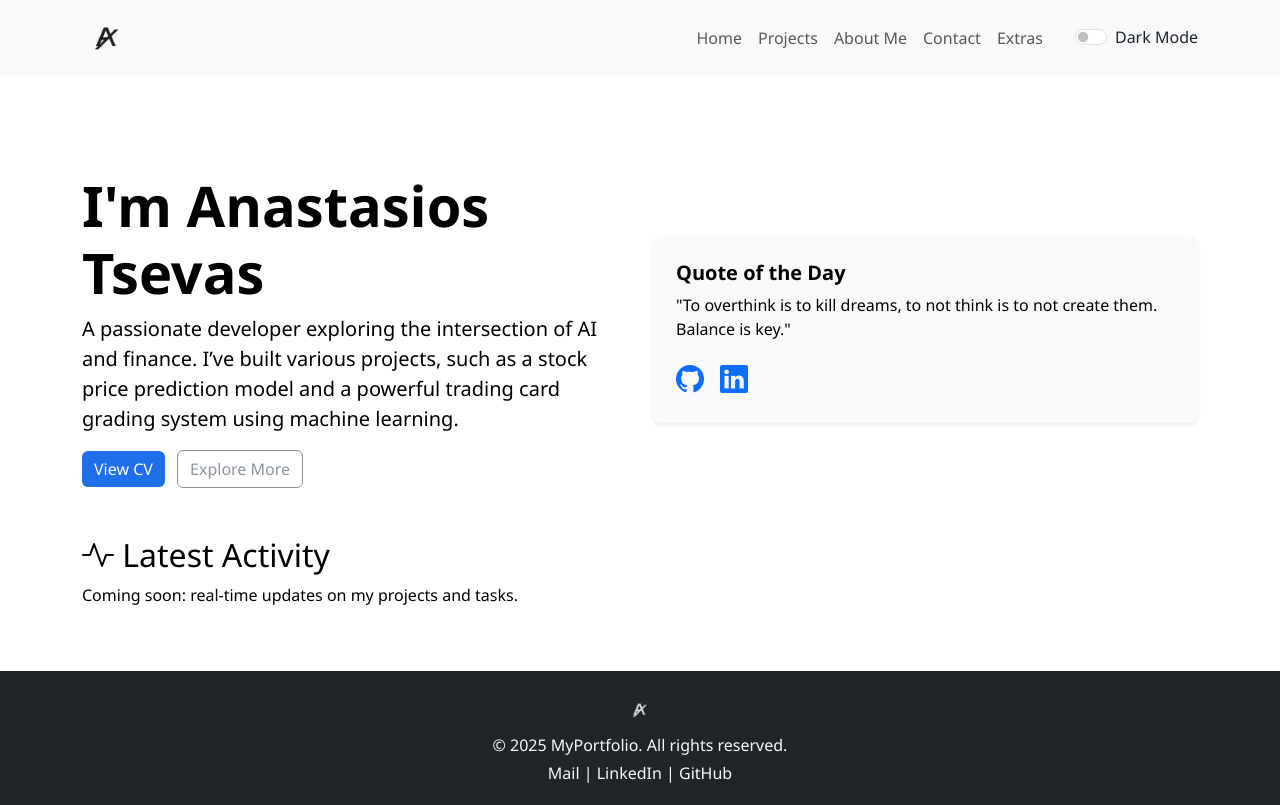
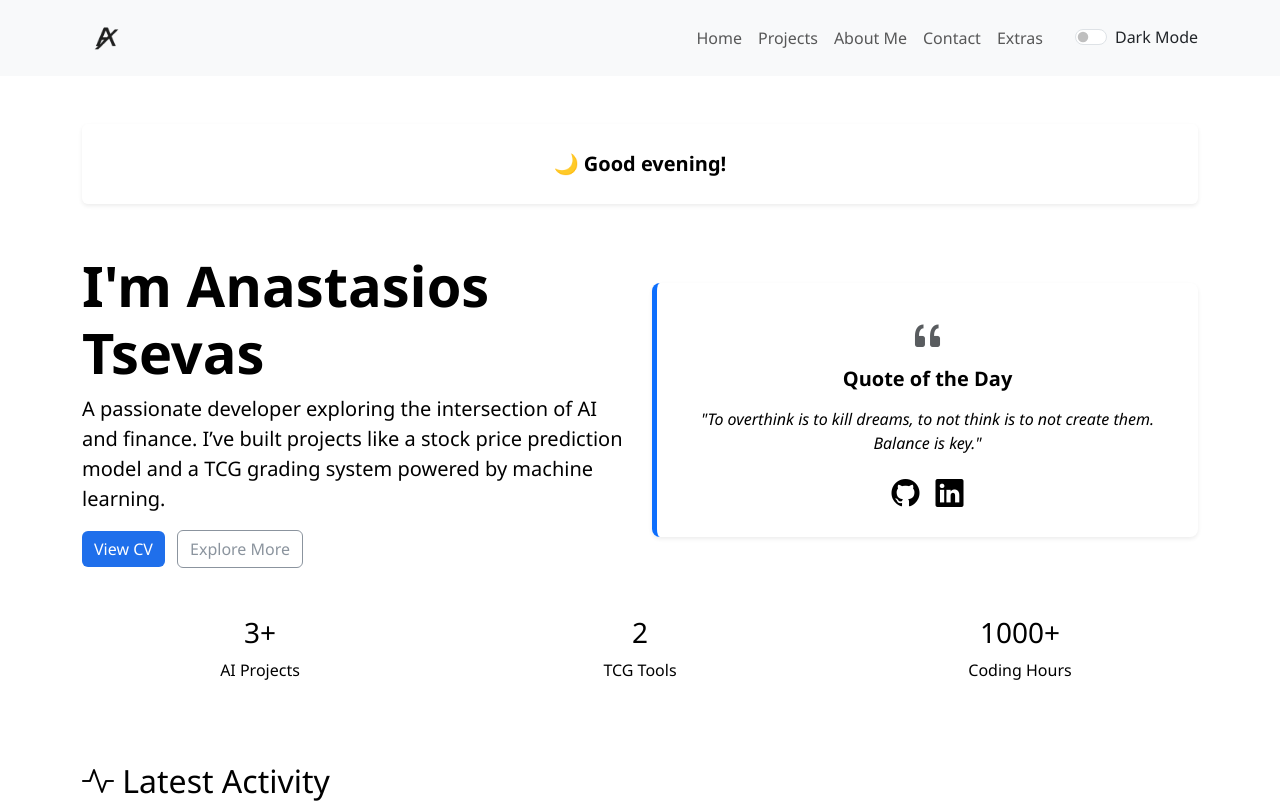
Before and after one commit to naxad/portfolio-website, a plain HTML site: page index.html in a window 1280 px wide. Shown: the top 805 px of the page. Drawn offline with nearby package versions, Linux system fonts and the light colour scheme.

Commit message:
- Added greeting box to top of homepage with dynamic message (morning, afternoon, evening)

```diff
--- a/css/style.css
+++ b/css/style.css
@@ -183,3 +183,23 @@ footer {
   border-width: 1px;
   border-color: rgba(255, 255, 255, 0.15);
 }
+
+
+.quote-box {
+  background-color: rgba(255, 255, 255, 0.04);
+  border-left: 5px solid var(--primary-color, #0d6efd);
+  color: var(--main-text);
+}
+
+/* fix for greeting and quote symbol color */
+#greeting,
+.quote-box i {
+  color: var(--main-text);
+}
+
+
+.greeting-box {
+  background-color: rgba(255, 255, 255, 0.05);
+  color: var(--main-text);
+  border: 1px solid rgba(255, 255, 255, 0.1);
+}
--- a/index.html
+++ b/index.html
@@ -17,27 +17,32 @@
   <!-- Navbar -->
   <div id="navbar"></div>
 
-  <!-- Main -->
+  <!-- Main Content -->
   <main class="container py-5">
+    <section class="mb-4">
+      <div class="greeting-box text-center p-4 rounded shadow-sm">
+        <p id="greeting" class="m-0 fs-5 fw-semibold"></p>
+      </div>
+    </section>
+    <!-- Hero -->
     <section class="row align-items-center my-5">
       <div class="col-lg-6 text-center text-lg-start mb-4 mb-lg-0">
         <h1 class="display-4 fw-bold">I'm Anastasios Tsevas</h1>
         <p class="lead">
           A passionate developer exploring the intersection of AI and finance.
-          I’ve built various projects, such as a <strong>stock price prediction model</strong> and a powerful
-          <strong>trading card grading system</strong> using machine learning.
+          I’ve built projects like a <strong>stock price prediction model</strong> and a
+          <strong>TCG grading system</strong> powered by machine learning.
         </p>
         <a href="about.html" class="btn btn-primary me-2">View CV</a>
         <a href="custom.html" class="btn btn-outline-secondary">Explore More</a>
       </div>
 
       <div class="col-lg-6">
-        <div class="p-4 rounded-3 shadow-sm" style="background-color: var(--card-bg); color: var(--main-text);">
-          <h5 class="fw-bold">Quote of the Day</h5>
-          <p>
-            "To overthink is to kill dreams, to not think is to not create them. Balance is key."
-          </p>
-          <div class="d-flex gap-3 mt-3">
+        <div class="p-4 rounded-3 shadow-sm text-center quote-box">
+          <i class="bi bi-quote fs-1 d-block text-muted"></i>
+          <h5 class="fw-bold mb-3">Quote of the Day</h5>
+          <p class="fst-italic mb-0">"To overthink is to kill dreams, to not think is to not create them. Balance is key."</p>
+          <div class="d-flex justify-content-center gap-3 mt-3">
             <a href="https://github.com/naxad" target="_blank" aria-label="GitHub Profile">
               <i class="bi bi-github fs-3"></i>
             </a>
@@ -49,6 +54,26 @@
       </div>
     </section>
 
+    <!-- Greeting (optional) -->
+    <p id="greeting" class="text-center text-muted mb-4"></p>
+
+    <!-- Quick Stats -->
+    <section class="row text-center mb-5">
+      <div class="col-md-4 mb-3">
+        <h3>3+</h3>
+        <p>AI Projects</p>
+      </div>
+      <div class="col-md-4 mb-3">
+        <h3>2</h3>
+        <p>TCG Tools</p>
+      </div>
+      <div class="col-md-4 mb-3">
+        <h3>1000+</h3>
+        <p>Coding Hours</p>
+      </div>
+    </section>
+
+    <!-- Latest Activity -->
     <section class="mt-5">
       <h2><i class="bi bi-activity"></i> Latest Activity</h2>
       <p style="color: var(--main-text);">Coming soon: real-time updates on my projects and tasks.</p>
@@ -59,8 +84,9 @@
   <div id="footer"></div>
 
   <!-- Scripts -->
-  <script src="https://code.jquery.com/jquery-3.7.1.min.js"></script>
-  <script src="https://cdn.jsdelivr.net/npm/bootstrap@5.3.3/dist/js/bootstrap.bundle.min.js"></script>
-  <script src="js/script.js"></script>
+  <script src="https://code.jquery.com/jquery-3.7.1.min.js" defer></script>
+  <script src="https://cdn.jsdelivr.net/npm/bootstrap@5.3.3/dist/js/bootstrap.bundle.min.js" defer></script>
+  <script src="js/script.js" defer></script>
+  <script src="js/index.js" defer></script>
 </body>
 </html>
--- /dev/null
+++ b/js/index.js
@@ -0,0 +1,13 @@
+document.addEventListener("DOMContentLoaded", () => {
+  const hour = new Date().getHours();
+  let greeting = "";
+  if (hour < 12) {
+    greeting = "🌅 Good morning!";
+  } else if (hour < 18) {
+    greeting = "🌞 Good afternoon!";
+  } else {
+    greeting = "🌙 Good evening!";
+  }
+  const greetingElement = document.querySelector("#greeting");
+  if (greetingElement) greetingElement.textContent = greeting;
+});
```
